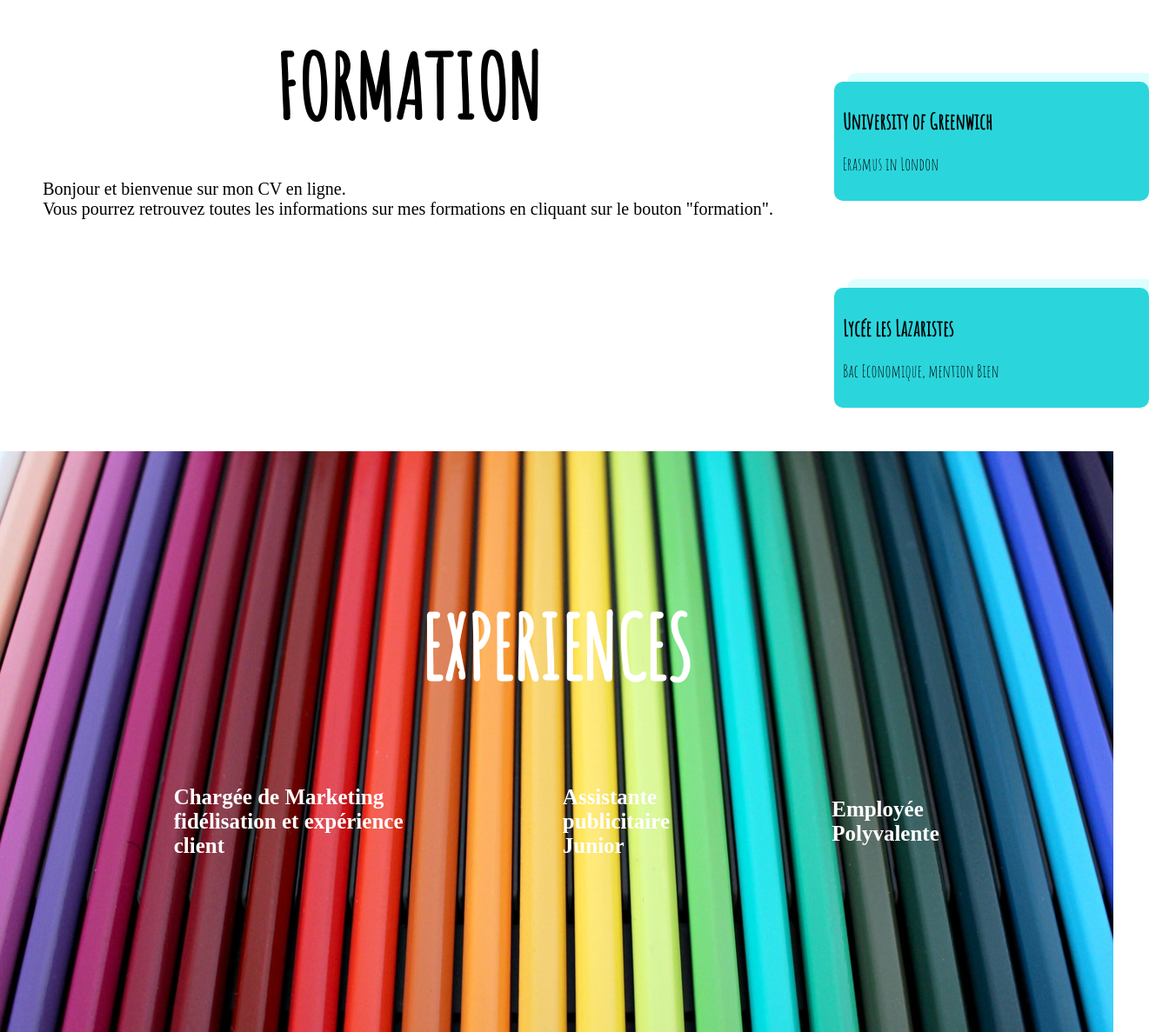
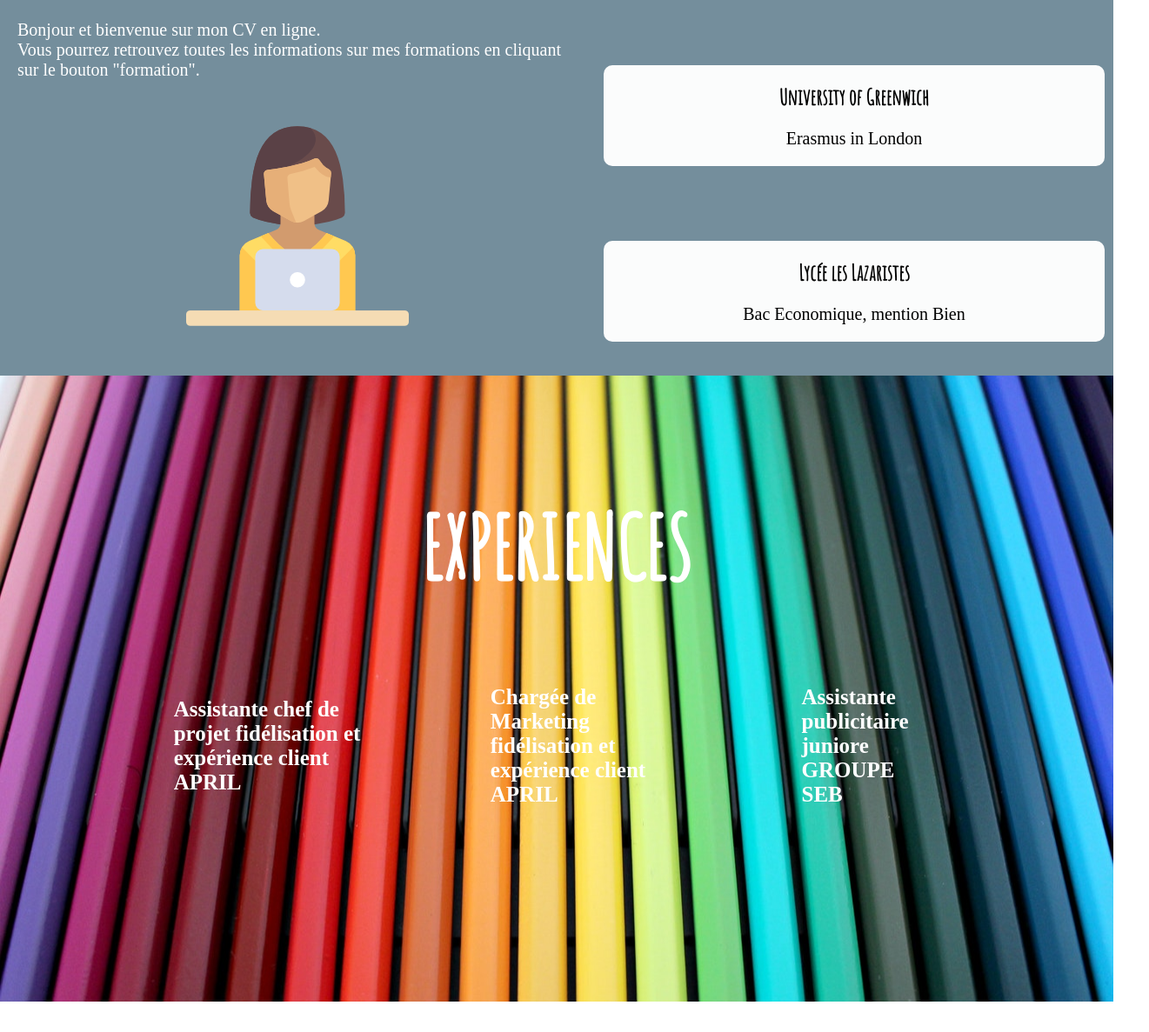
Before and after one commit to lemaire-daphne-ESDES/lemaire-daphne-ESDES.github.io, a plain HTML site: page index.html in a window 1280 px wide. Shown: the part 994-2181 px from the top of the page at 87% size, 1321 px wide, since content can reach past the window. Drawn offline with Linux system fonts and the light colour scheme.

Commit message:
MAJ 31/05

```diff
--- a/index.css
+++ b/index.css
@@ -7,6 +7,7 @@ a{
 
 html, body{
     height: 100%;
+    width: 100%;
     margin: 0;
 }
 
@@ -96,7 +97,8 @@ cursor: pointer;
 /** FORMATION **/
 #formation{
         min-height: 60%;
-        background-color: rgba(255, 255, 255, 0.356);
+        width: 100%;
+        background-color: rgb(116, 142, 156);
         display: flex;
         flex-direction: row;
         justify-content: center;
@@ -111,41 +113,62 @@ cursor: pointer;
         align-items: center;
         flex-wrap: nowrap;
 }
+.titreintro img{
+    border-radius: 50px;
 
+}
+
+
+/**PARTIE DROITE**/
 #articleforma {
         display: flex;
         flex-direction: column;
         justify-content: space-around;
         align-items: flex-start;
-
         flex-wrap: wrap;
+        min-width: 45%;
+        margin: 10px;
 
 }
 
+#articleforma p{
+    font-family: 'Times New Roman', Times, serif;
+    display: flex;
+    justify-content: center;
+}
+
+#articleforma h2{
+    display: flex;
+    justify-content: center;
+}
+
+/**INTERIEUR DE PARTIE DROITE**/
 #formation article {
-        padding: 10px;
-        margin: 50px;
-        background-color: rgba(37, 213, 219, 0.973);
+        margin-top: 10%;
+        margin-bottom: 5%;
+        background-color: rgba(255, 255, 255, 0.973);
         width: 100%;
         height: 100%;
-        box-shadow: 15px -10px rgba(53, 248, 255, 0.164);
         border-radius: 10px;
 
 }
 
 #formation article:hover {
-    padding: 10px;
-    margin: 50px;
     background-color: rgba(53, 248, 255, 0.164);
     width: 100%;
     height: 100%;
-    box-shadow: 15px -10px rgba(37, 213, 219, 0.973);
 
 }
 
-    #texteforma {
+
+#texteforma {
     font-size: 23px;
     margin: 20px;
+    color: white;
+}
+
+#formation h1 {
+    color: white;
 }
 
 #texteforma p {
--- a/index.html
+++ b/index.html
@@ -40,6 +40,7 @@
                             <h1>FORMATION</h1>
                         </button>
                     </a>
+
                 </div>
 
                 <div id="texteforma">
@@ -49,19 +50,20 @@
                         sur mes formations en cliquant sur le bouton "formation".
                     </p>
                 </div>
+                <img src= "img/student.png">
             </div>
             <div id="articleforma">
-                <article id="esdes">
+                <article  id="esdes">
                     <h2>ESDES</h2>
                     <p>Master marketing and digital business</p>
                 </article>
 
-                <article id="greenwich">
+                <article  id="greenwich">
                     <h2>University of Greenwich</h2>
                     <p>Erasmus in London</p>
                 </article>
 
-                <article id="lazaristes">
+                <article  id="lazaristes">
                     <h2>Lycée les Lazaristes</h2>
                     <p>Bac Economique, mention Bien</p>
                 </article>
@@ -80,15 +82,15 @@
 
             <div id="articleexp">
                 <article class="exp" id="april">
-                        <h2> Chargée de Marketing fidélisation et expérience client</h2>
+                        <h2> Assistante chef de projet fidélisation et expérience client APRIL</h2>
                 </article>
 
                 <article class="exp" id="seb">
-                    <h2> Assistante publicitaire Junior</h2>
+                    <h2> Chargée de Marketing fidélisation et expérience client APRIL</h2>
                 </article>
 
                 <article class="exp" id="peyton">
-                    <h2>Employée Polyvalente</h2>
+                    <h2>Assistante publicitaire juniore GROUPE SEB</h2>
                 </article>
             </div>
 
```
Also changed, not shown: pages/competences.html (+1 -1 lines), pages/experiences.html (+1 -1 lines), pages/formation.html (+7 -3 lines), img/photodaph.jpeg (added), img/student.png (added).
